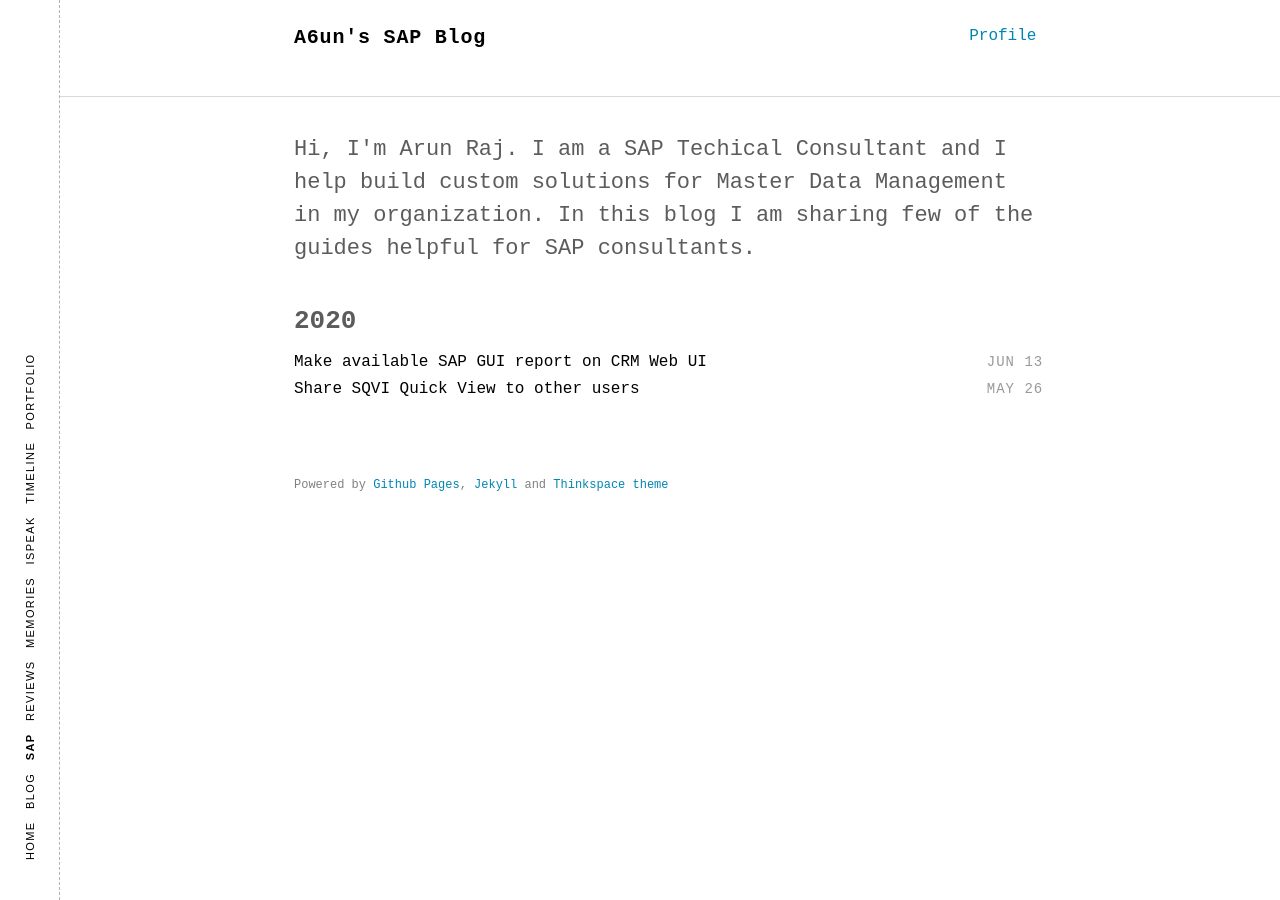
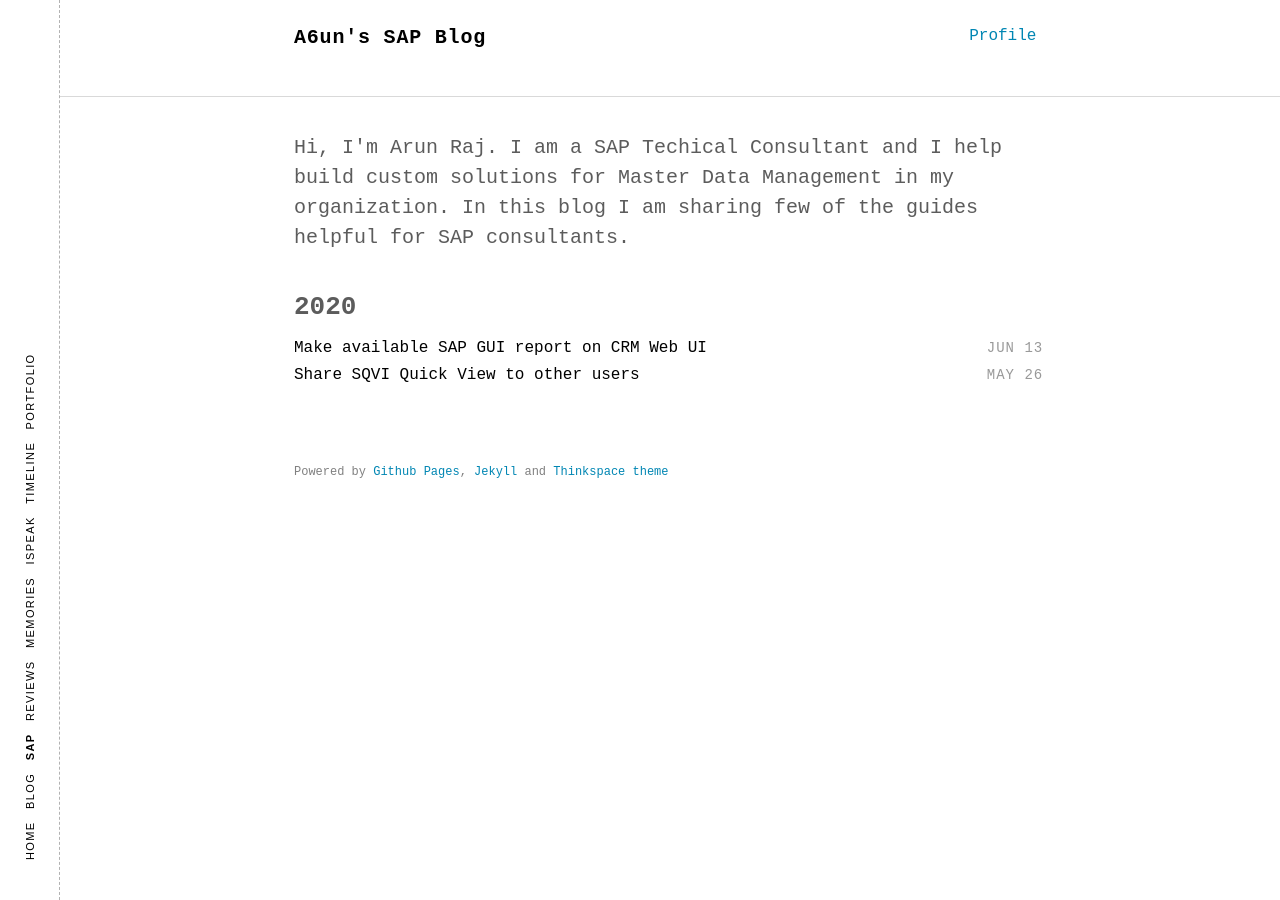
Before and after one commit to a6unraj/a6unraj.github.io, a Jekyll site: the page built from index.html, in a window 1280 px wide. Built offline with Jekyll 4.4.1, drawn with Linux system fonts in a browser that asks for light colours; some web fonts are replaced; comment, search, counter and statistics services are not loaded.

Commit message:
Update _typography.scss

```diff
--- a/assets/scss/base/_typography.scss
+++ b/assets/scss/base/_typography.scss
@@ -44,8 +44,8 @@ p {
   margin: 0 0 $small-spacing;
 
   &.lead {
-    font-size: rem(22);
-    font-weight: 300;
+    font-size: rem(20);
+    font-weight: 350;
   }
 }
 
```
